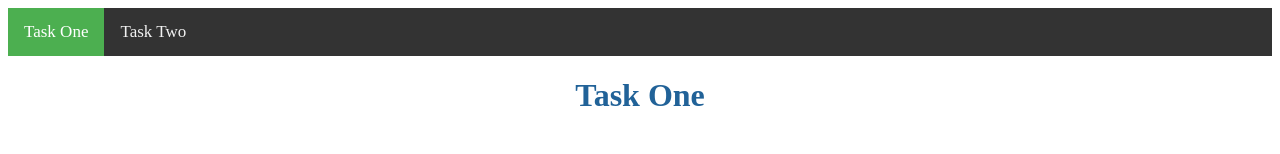
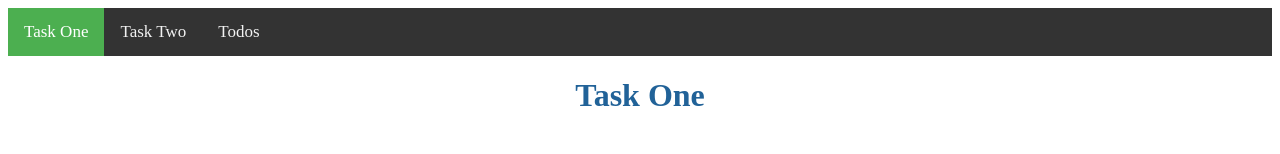
Before and after one commit to EduRomoGO/adthena-test, a React app: page / in a window 1280 px wide. Shown: the top 154 px of the page. Built offline with nearby package versions, Linux system fonts and the light colour scheme.

Commit message:
feat: Todos route

```diff
--- a/src/app.js
+++ b/src/app.js
@@ -3,6 +3,7 @@ import { BrowserRouter as Router, Route, Switch } from 'react-router-dom';
 import Nav from '@components/Nav';
 import TaskOne from '@components/taskone/TaskOne';
 import TaskTwo from '@components/tasktwo/TaskTwo';
+import Todos from '@components/Todos/Todos.jsx';
 
 const App = () => (
   <Router>
@@ -17,6 +18,10 @@ const App = () => (
         path="/task-two"
         component={TaskTwo}
       />
+      <Route
+        path="/todos"
+        component={Todos}
+      />
     </Switch>
   </Router>
 );
--- a/src/components/Nav.jsx
+++ b/src/components/Nav.jsx
@@ -16,6 +16,12 @@ const Nav = () => (
     >
       Task Two
     </NavLink>
+    <NavLink
+      activeClassName="active"
+      to="/todos"
+    >
+      Todos
+    </NavLink>
   </nav>
 );
 
```
